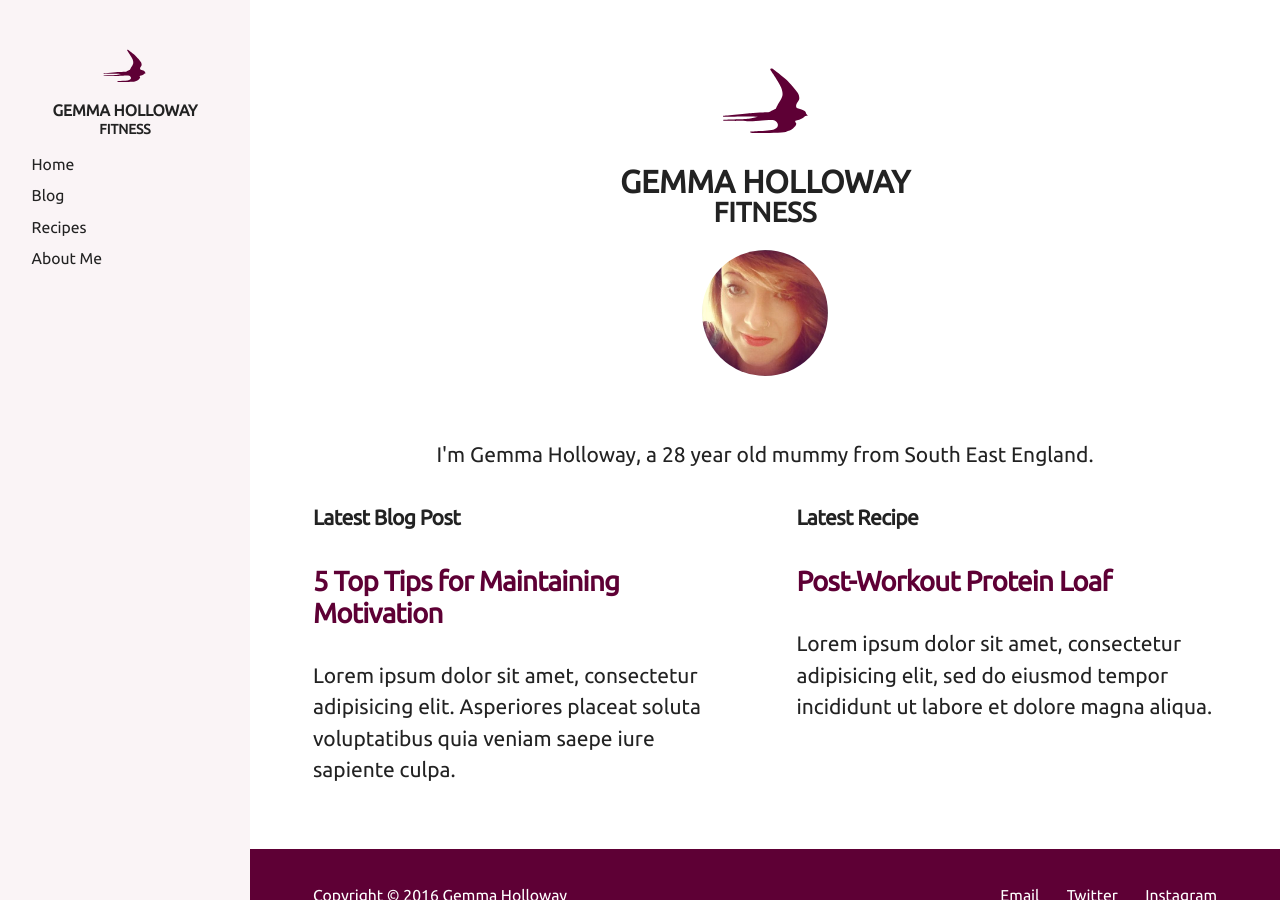
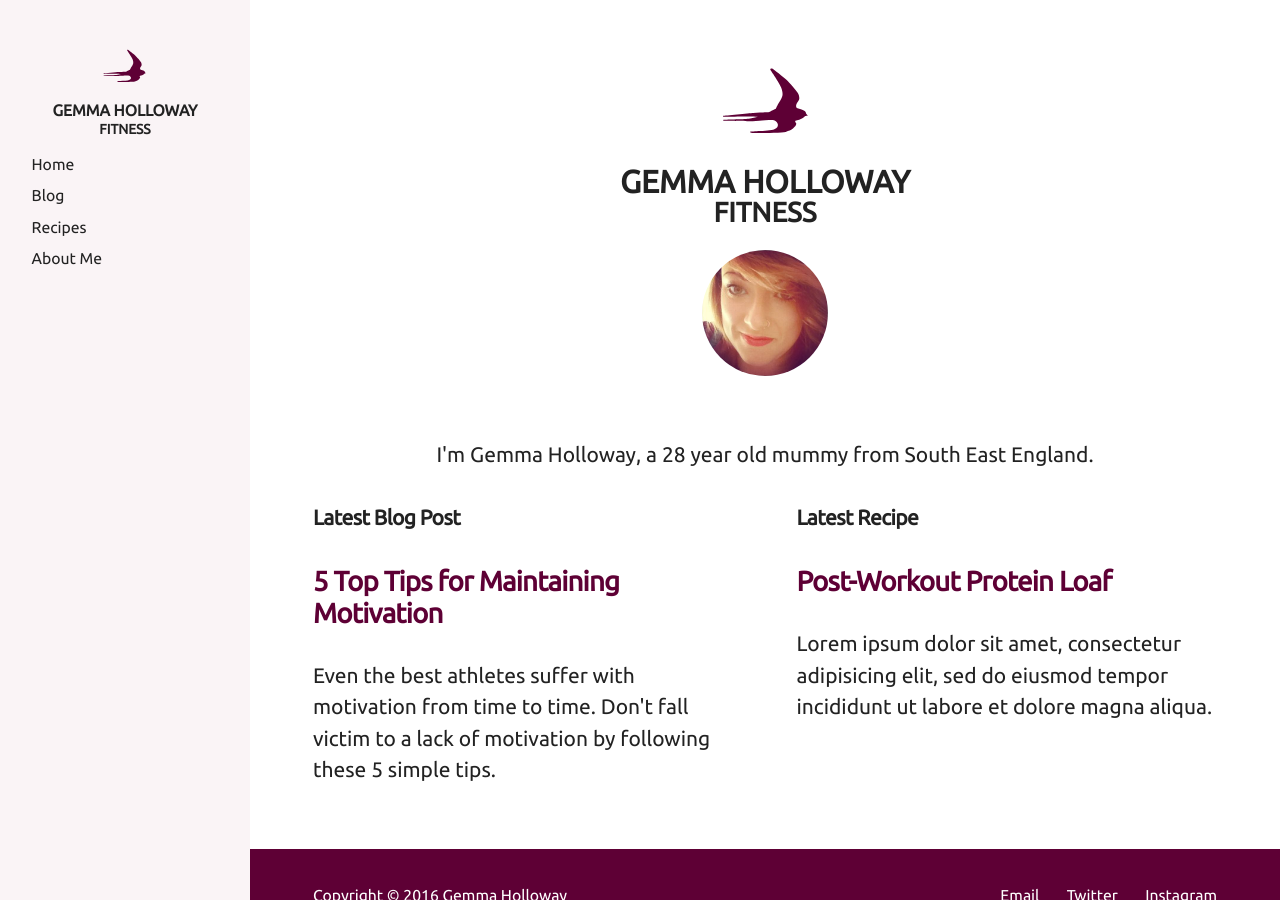
Before and after one commit to molovo/vixenfitness, a Jekyll site: the page built from index.markdown, in a window 1280 px wide. Built offline with Jekyll 4.4.1, drawn with Linux system fonts in a browser that asks for light colours.

Commit message:
Updated 5 Top Tips For Maintaining Motivation

```diff
--- a/_posts/2016-10-19-5-top-tips-for-maintaining-motivation.markdown
+++ b/_posts/2016-10-19-5-top-tips-for-maintaining-motivation.markdown
@@ -1,8 +1,8 @@
 ---
 title: 5 Top Tips for Maintaining Motivation
 date: 2016-10-19 18:52:00 Z
-description: Lorem ipsum dolor sit amet, consectetur adipisicing elit. Asperiores
-  placeat soluta voluptatibus quia veniam saepe iure sapiente culpa.
+description: Even the best athletes suffer with motivation from time to time. Don't
+  fall victim to a lack of motivation by following these 5 simple tips.
 ---
 
 Lots of people use a lack of motivation as their main excuse for not working out regularly. If this is you - then follow these rules! I use this simple set of guidelines to ensure my motivation doesn't waver. If you've got any motivation tips of your own, feel free to add them in the comments.
```
